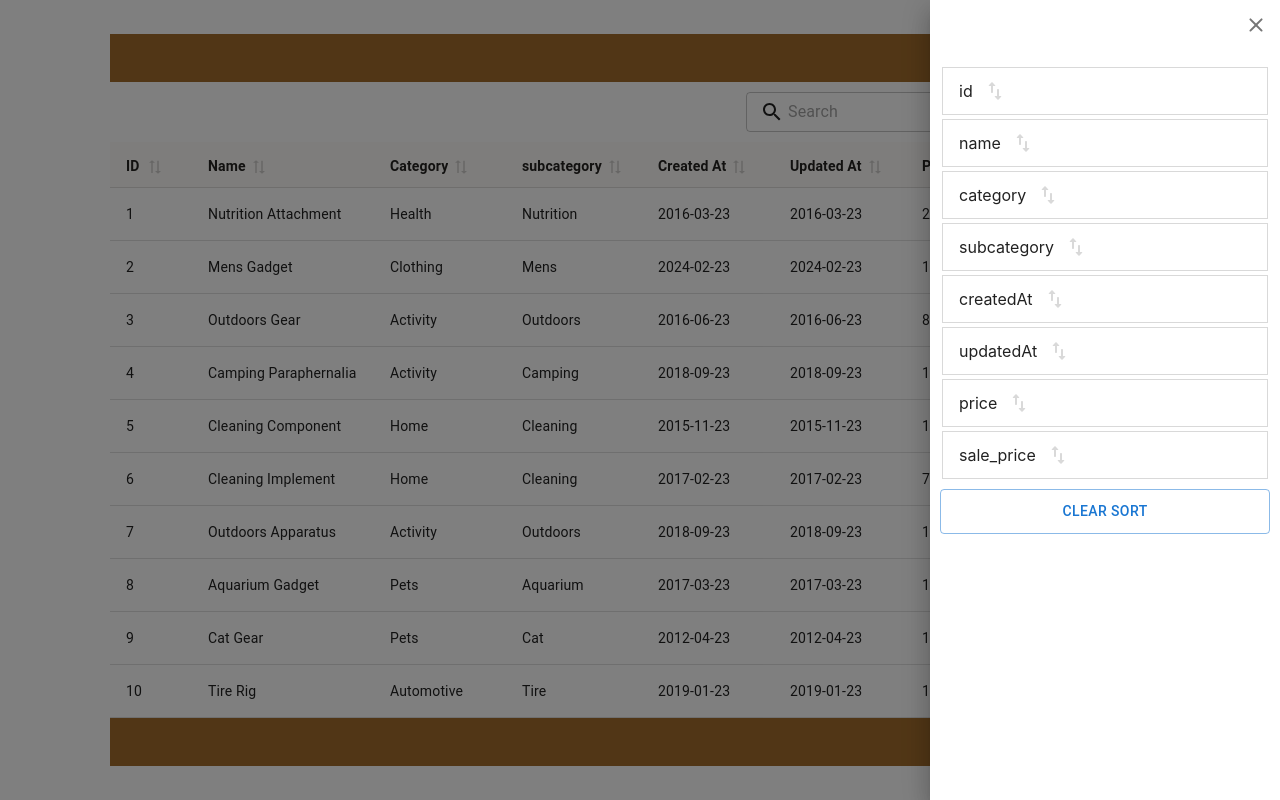
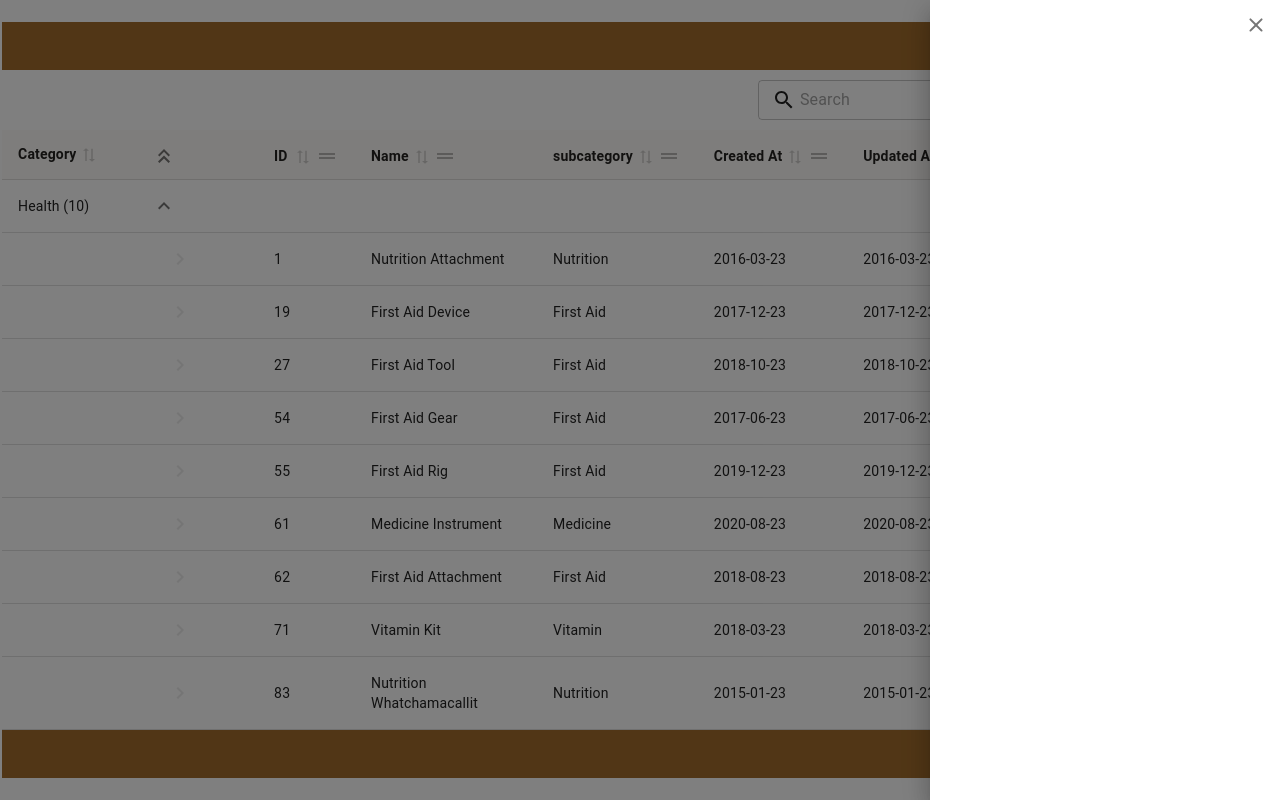
Before and after one commit to techtobit/React-TanStack-MaterialUI-Table-Reunion, a React (Vite) app: page / in a window 1280 px wide. Built offline with nearby package versions, Linux system fonts and the light colour scheme.

Commit message:
Filter&Group handler & icon + group component created

```diff
--- /dev/null
+++ b/src/Components/CreateGroups.jsx
@@ -0,0 +1,11 @@
+import React from 'react';
+
+const CreateGroups = () => {
+    return (
+        <div>
+
+        </div>
+    );
+};
+
+export default CreateGroups;
--- a/src/Components/Drawer.jsx
+++ b/src/Components/Drawer.jsx
@@ -12,6 +12,7 @@ import { DialogTitle, IconButton } from '@mui/material';
 import CloseRoundedIcon from '@mui/icons-material/CloseRounded';
 import ColumnHideShow from './ColumnHideShow';
 import SortColumn from './SortColumn';
+import CreateGroups from './CreateGroups';
 
 
 
@@ -36,6 +37,8 @@ const AnchorTemporaryDrawer = ({ isOpen, onClose,  drawerContent, btnType }) =>
       >
         {btnType == 'showHideColsBtn' && <span>Show/Hide Columns</span>}
         {btnType == 'sortColsBtn' && <span>Sorting Options</span> }
+        {btnType == 'filterColsBtn' && <span>Filter</span> }
+        {btnType == 'createGroupsBtn' && <span>Create Groups</span> }
 
       </DialogTitle>
       <IconButton
@@ -58,10 +61,9 @@ const AnchorTemporaryDrawer = ({ isOpen, onClose,  drawerContent, btnType }) =>
       }}
       >
       {btnType === 'showHideColsBtn' && <ColumnHideShow table={drawerContent}/>}
-      {/* {btnType === 'sortColsBtn' && <SortColumn  table={drawerContent}/>} */}
-      {/* {btnType == 'sortColsBtn' && <SortColumn/>} */}
-      {/* <ColumnHideShow table={drawerContent}/> */}
-      <SortColumn  table={drawerContent}/>
+      {btnType === 'sortColsBtn' && <SortColumn  table={drawerContent}/>}
+      {btnType === 'filterColsBtn' && <SortColumn  table={drawerContent}/>}
+      <CreateGroups  table={drawerContent}/>
 
 
       </List>
--- a/src/DisplayTable.jsx
+++ b/src/DisplayTable.jsx
@@ -27,6 +27,8 @@ import CloseRoundedIcon from '@mui/icons-material/CloseRounded';
 import SwapVertRoundedIcon from '@mui/icons-material/SwapVertRounded';
 import AnchorTemporaryDrawer from './Components/Drawer';
 import useMaterialTableHook from './utility/useMaterialTableHook';
+import FilterListIcon from '@mui/icons-material/FilterList';
+import LayersIcon from '@mui/icons-material/Layers';
 
 
 const DisplayTable = () => {
@@ -47,6 +49,10 @@ const DisplayTable = () => {
   }
   const handleFliterCols = () => {
     setBtnType('filterColsBtn')
+    setOpenModal(true);
+  }
+  const handleCreateGroups = () => {
+    setBtnType('createGroupsBtn')
     setOpenModal(true);
   }
 
@@ -76,6 +82,16 @@ const DisplayTable = () => {
               <SwapVertRoundedIcon />
             </IconButton>
           </Tooltip>
+          <Tooltip title="Filter Columns">
+          <IconButton onClick={handleFliterCols} >
+              <FilterListIcon />
+            </IconButton>
+          </Tooltip>
+          <Tooltip title="Create Groups">
+          <IconButton onClick={handleCreateGroups} >
+              <LayersIcon />
+            </IconButton>
+          </Tooltip>
 
         </Box>
         <MRT_TableContainer  table={table} />
--- a/src/utility/useMaterialTableHook.jsx
+++ b/src/utility/useMaterialTableHook.jsx
@@ -12,10 +12,13 @@ export default function useMaterialTableHook() {
     enableFullScreenToggle: false,
     enableColumnOrdering: false,
     positionGlobalFilter: 'left',
+    enableGrouping: true,
     initialState: {
       showGlobalFilter: true,
       enableGlobalFilterModes: true,
-      sorting:[]
+      sorting:[],
+      grouping: ['category'],
+      expanded: true,
     },
 
     muiPaginationProps: {
```
